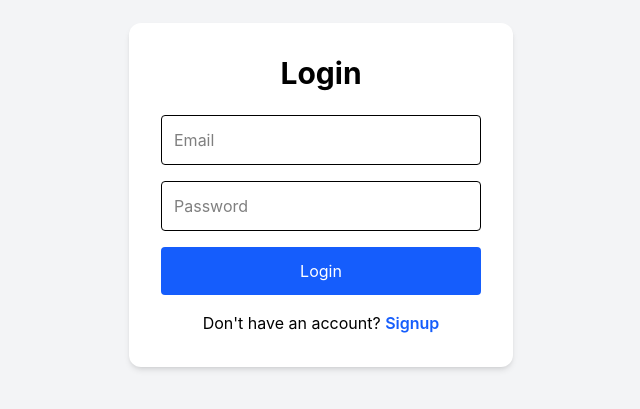
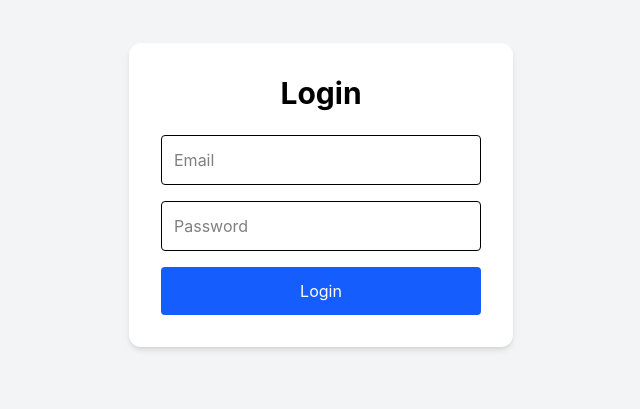
Before and after one commit to abhi100om/team-task-manager, a React app in the folder frontend/: page / in a window 1280 px wide. Shown: the part 205-614 px from the top of the page, without its empty margins (319-959 px from the left). Built offline with nearby package versions, Linux system fonts and the light colour scheme; the HTML template or start-up script is replaced by a standard one.

Commit message:
Add role based login

```diff
--- a/frontend/src/App.jsx
+++ b/frontend/src/App.jsx
@@ -1,7 +1,6 @@
 import { BrowserRouter, Routes, Route } from "react-router-dom";
 
 import Login from "./pages/Login.jsx";
-import Signup from "./pages/Signup.jsx";
 import Dashboard from "./pages/Dashboard.jsx";
 import ProtectedRoute from "./components/ProtectedRoute";
 
@@ -10,8 +9,6 @@ function App() {
     <BrowserRouter>
       <Routes>
         <Route path="/" element={<Login />} />
-
-        <Route path="/signup" element={<Signup />} />
 
         <Route
           path="/dashboard"
--- a/frontend/src/pages/Login.jsx
+++ b/frontend/src/pages/Login.jsx
@@ -21,6 +21,8 @@ function Login() {
       const res = await API.post("/auth/login", form);
 
       localStorage.setItem("token", res.data.token);
+
+      localStorage.setItem("role", res.data.role);
 
       window.location.href = "/dashboard";
     } catch (err) {
@@ -60,15 +62,6 @@ function Login() {
           Login
         </button>
 
-        <p className="text-center mt-4">
-          Don't have an account?{" "}
-          <a
-            href="/signup"
-            className="text-blue-600 font-semibold"
-          >
-            Signup
-          </a>
-        </p>
       </form>
     </div>
   );
```
Also changed, not shown: 1 other file (tests, documents, lock files or other folders).
